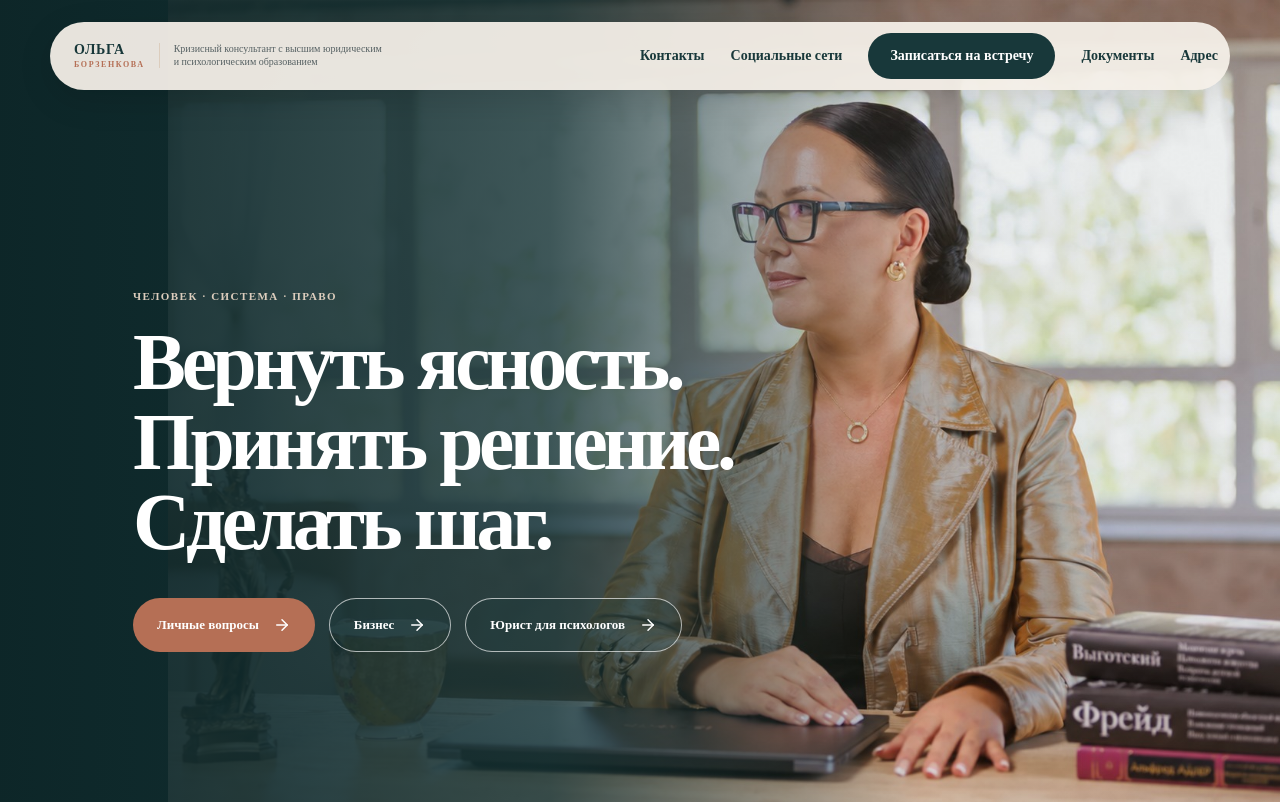
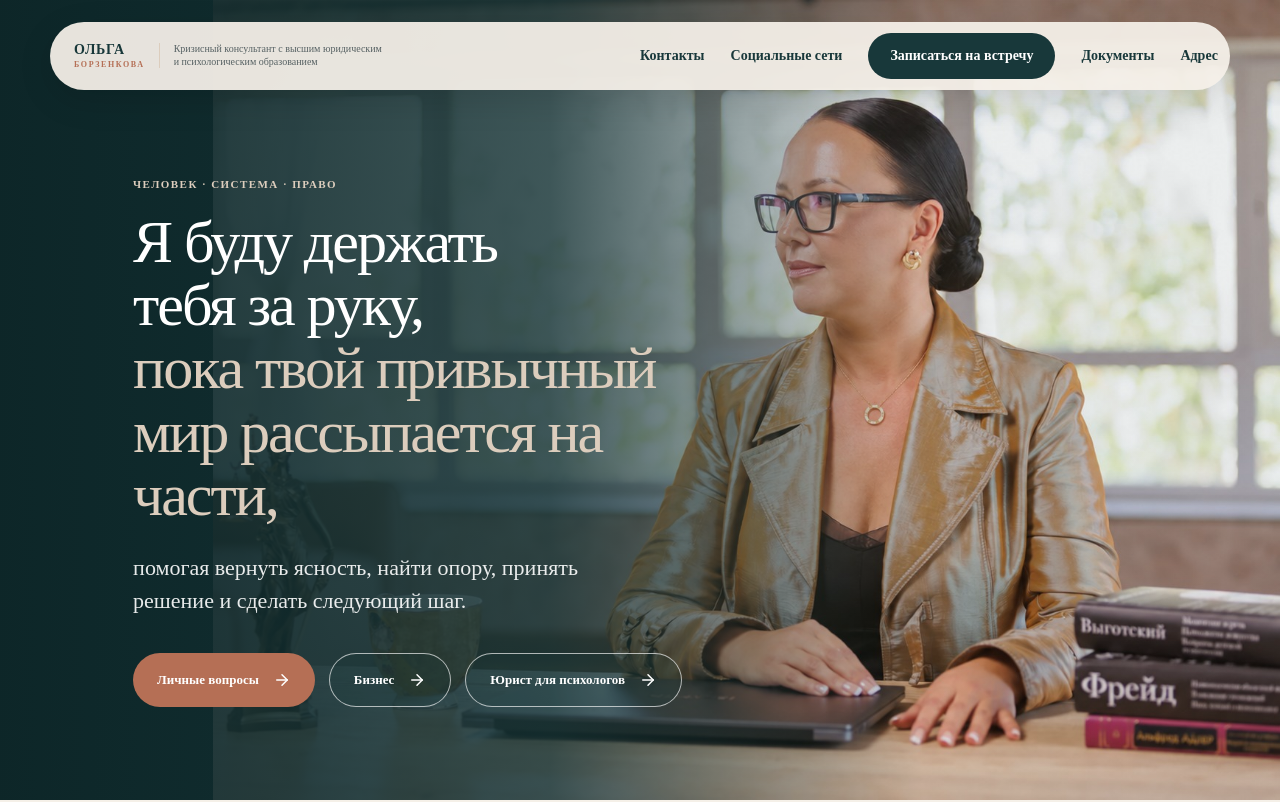
Before and after one commit to bashxp/borzenkova-site, a React (Vite) app: page / in a window 1280 px wide. Shown: the top 802 px of the page. Built offline with nearby package versions, Linux system fonts and the light colour scheme.

Commit message:
Главная фраза о поддержке на первом экране

```diff
--- a/src/main.tsx
+++ b/src/main.tsx
@@ -46,7 +46,7 @@ const products=[
 function Logo(){return <a className="logo" href="#top"><span>ОЛЬГА</span><small>БОРЗЕНКОВА</small></a>}
 function Header(){const [open,setOpen]=useState(false);return <header><div className="headerBrand"><Logo/><span className="headerRole">Кризисный консультант с высшим юридическим и психологическим образованием</span></div><button className="menuButton" aria-label="Меню" onClick={()=>setOpen(!open)}>{open?<X/>:<Menu/>}</button><nav className={open?'open':''} onClick={()=>setOpen(false)}><a href="#contact">Контакты</a><a href="#socials">Социальные сети</a><a className="navCta" href="#contact">Записаться на встречу</a><a href="#documents">Документы</a><a href="#office">Адрес</a></nav></header>}
 
-function Home(){return <><div id="top"/><section className="hero"><Header/><div className="heroShade"/><div className="heroCopy"><p className="eyebrow light">ЧЕЛОВЕК · СИСТЕМА · ПРАВО</p><h1>Вернуть ясность.<br/>Принять решение.<br/>Сделать шаг.</h1><div className="heroActions"><a className="button copper" href="#personal">Личные вопросы <ArrowRight size={18}/></a><a className="button outline" href="#business">Бизнес <ArrowRight size={18}/></a><a className="button outline" href="#psychologist-law">Юрист для психологов <ArrowRight size={18}/></a></div></div></section>
+function Home(){return <><div id="top"/><section className="hero"><Header/><div className="heroShade"/><div className="heroCopy"><p className="eyebrow light">ЧЕЛОВЕК · СИСТЕМА · ПРАВО</p><h1 className="heroPromise">Я буду держать тебя за руку,<br/><span>пока твой привычный мир рассыпается на части,</span></h1><p className="heroPromiseContinuation">помогая вернуть ясность, найти опору, принять решение и сделать следующий шаг.</p><div className="heroActions"><a className="button copper" href="#personal">Личные вопросы <ArrowRight size={18}/></a><a className="button outline" href="#business">Бизнес <ArrowRight size={18}/></a><a className="button outline" href="#psychologist-law">Юрист для психологов <ArrowRight size={18}/></a></div></div></section>
 <main>
 <section className="statement" id="approach"><p className="eyebrow">ГЛАВНЫЙ ПРИНЦИП</p><h2>У каждой сложной ситуации<br/><em>три измерения.</em></h2><p>Каждый личный выбор всегда затрагивает жизнь самого человека, систему, в которой он существует, и имеет правовые последствия. Я помогаю увидеть все три измерения проблемы и собрать решение, которое можно реализовать.</p><div className="triad"><div><span>01</span><h3>Человек</h3><p>Его чувства, мотивы, потребности и способность выполнить решение.</p></div><div><span>02</span><h3>Система</h3><p>Семья, бизнес, общество и государство: связи, роли и последствия для других людей.</p></div><div><span>03</span><h3>Право</h3><p>Юридические риски, обязанности, границы и действия, необходимые для реализации решения.</p></div></div></section>
 <section className="directions"><div className="sectionHead"><p className="eyebrow">ТРИ НАПРАВЛЕНИЯ РАБОТЫ</p><h2>С чем вы хотите<br/><em>разобраться?</em></h2><p>Какой бы путь вы ни выбрали, мы будем смотреть на ситуацию целиком: что происходит с человеком, как устроена окружающая его система и какие правовые последствия может иметь решение.</p></div><div className="directionGrid"><a href="#personal" className="directionCard personalDirection"><span>01</span><h3>Личные вопросы</h3><p>Человек, его отношения и жизненные решения — с учётом интересов семьи, работы и возможных последствий.</p><b>Посмотреть ситуации <ArrowRight size={17}/></b></a><a href="#business" className="directionCard businessDirection"><span>02</span><h3>Бизнес</h3><p>Собственник, команда и компания — с учётом человеческих мотивов, бизнес-процессов и требований законодательства.</p><b>Посмотреть ситуации <ArrowRight size={17}/></b></a><a href="#psychologist-law" className="directionCard legalDirection"><span>03</span><h3>Юрист для психологов</h3><p>Создание юридически защищённой системы частной практики с учётом прав и законных интересов психолога и клиента.</p><b>Посмотреть ситуации <ArrowRight size={17}/></b></a></div></section>
--- a/src/styles.css
+++ b/src/styles.css
@@ -82,3 +82,11 @@ footer{grid-template-columns:1fr auto}
 .hero::before{display:none}
 @media(max-width:800px){header{overflow:visible}.menuButton{display:none}nav,nav.open{display:flex;position:absolute;top:66px;left:0;right:0;padding:8px;background:rgba(245,240,232,.96);border-radius:18px;flex-direction:row;align-items:center;gap:4px;overflow-x:auto;box-shadow:0 12px 28px rgba(0,0,0,.15)}nav a{white-space:nowrap;padding:10px 12px;font-size:12px}.navCta{padding:10px 14px;border-radius:18px}.heroCopy{padding-top:220px}}
 @media(prefers-reduced-motion:reduce){html{scroll-behavior:auto}.post{transition:none}}
+
+/* Главная фраза на первом экране */
+.hero:has(.heroPromise){padding-top:0;padding-bottom:0;align-items:center}
+.hero:has(.heroPromise) .heroCopy{padding:155px 0 70px}
+.hero h1.heroPromise{max-width:min(650px,54%);font-size:clamp(42px,4.7vw,68px);font-weight:400;line-height:1.05;letter-spacing:-.035em;margin-bottom:25px;text-wrap:balance}
+.heroPromise span{color:var(--sand)}
+.heroPromiseContinuation{max-width:min(505px,54%);font-size:22px;line-height:1.5;color:rgba(255,255,255,.9);margin-bottom:18px}
+@media(max-width:800px){.hero:has(.heroPromise) .heroCopy{width:100%;padding:175px 0 45px}.hero h1.heroPromise{font-size:clamp(37px,8vw,54px);max-width:580px;letter-spacing:-.025em}.heroPromiseContinuation{font-size:19px;max-width:470px}}
```
